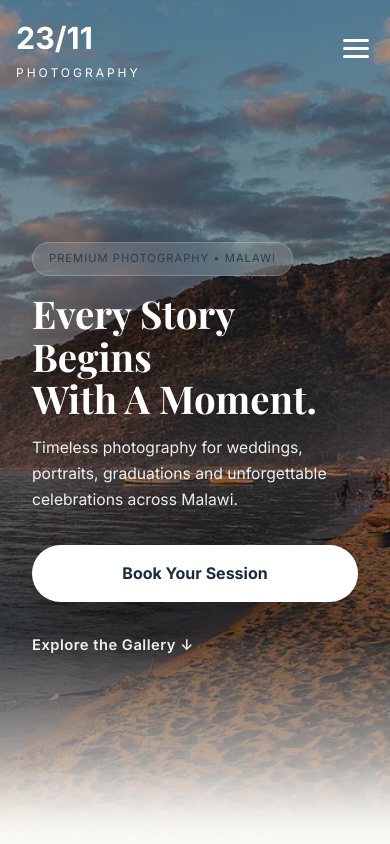
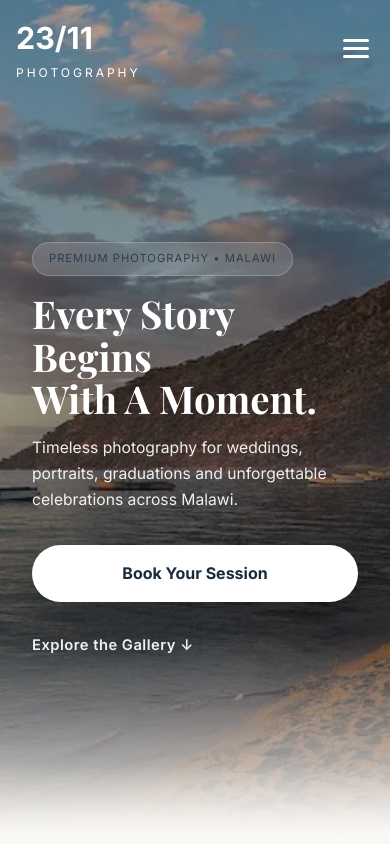
Before and after one commit to yewoSidira/PHOTOGRAPHY-WEBSITE, a React (Create React App) app: page / in a window 390 px wide. Shown: the top 844 px of the page. Built offline with nearby package versions, Linux system fonts and the light colour scheme.

Commit message:
smaller hero image for mobile

```diff
--- a/src/components/sections/Hero.css
+++ b/src/components/sections/Hero.css
@@ -255,9 +255,11 @@
 
 .hero-image{
 
-background-position:70% center;
+    background-image:url("../../assets/images/gallery/hero-image-mobile.webp");
 
-transform:scale(1);
+    background-position:center center;
+
+    background-size:cover;
 
 }
 
```
Also changed, not shown: src/assets/images/gallery/hero-image-mobile.webp (added).
